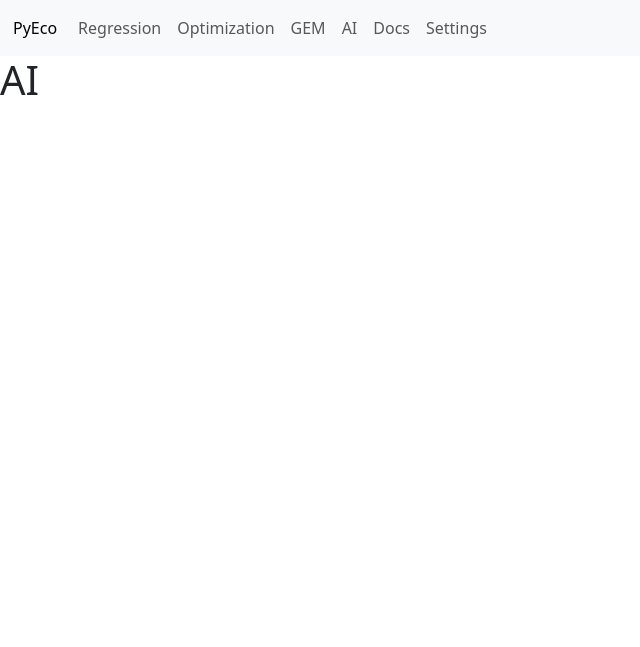
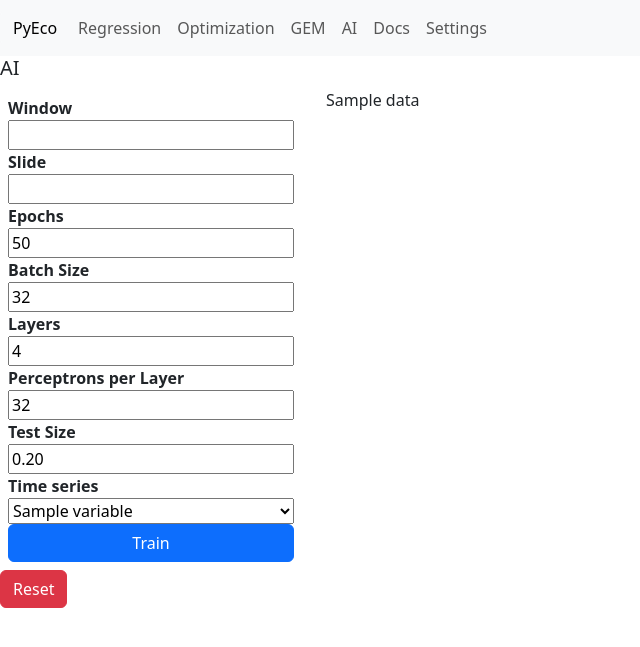
Before and after one commit to JoaquinBringas24/PyEco, a Flask app: template server/web/templates/ia.html in a window 1280 px wide. Shown: the top 647 px of the page, without its empty margins (0-640 px from the left). Run offline with Flask 3, Linux system fonts and the light colour scheme; the template is opened without the code that fills it: most values are stand-ins (such as "Sample title", 1, 10 or a date in 2020); parts of the project's set-up code (start-up, migrations or seed data) failed here and were passed over; some libraries are stand-ins or nearby versions.

Commit message:
Added AI template

```diff
--- a/server/web/templates/ia.html
+++ b/server/web/templates/ia.html
@@ -1,9 +1,9 @@
 {% extends "base.html"%} {% block content %}
-<h1>AI</h1>
+<h5>AI</h5>
 <div class="row">
   <div class="col-3">
+    {% if not variables %}
     <div class="custom-file m-2">
-      {% if not summary_coeffs %}
       <form action="/api/ai/upload" method="POST" enctype="multipart/form-data">
         <input
           type="file"
@@ -13,9 +13,57 @@
         />
         <button type="submit" class="btn btn-primary">Go</button>
       </form>
-      {% endif %}
     </div>
+    {% endif %} {% if variables %}
+
+    <form
+      enctype="multipart/form-data"
+      action="/api/ai/compute"
+      class="d-flex flex-column m-2"
+      method="POST"
+      id="regression-form"
+    >
+      <label style="font-weight: bold" for="Window">Window</label>
+      <input name="window" type="number" />
+      <label style="font-weight: bold" for="Slide">Slide</label>
+      <input name="slide" type="number" />
+      <label style="font-weight: bold" for="Epochs">Epochs</label>
+      <input name="epochs" type="number" value="50" />
+      <label style="font-weight: bold" for="Batch">Batch Size</label>
+      <input name="batch" type="number" value="32" />
+      <label style="font-weight: bold" for="Layers">Layers</label>
+      <input name="layers" type="number" value="4" />
+      <label style="font-weight: bold" for="Perceptrons"
+        >Perceptrons per Layer</label
+      >
+      <input name="perceptrons" type="number" value="32" />
+      <label style="font-weight: bold" for="Perceptrons">Test Size </label>
+      <input name="test_size" type="number" step="0.01" value="0.20" />
+
+      <label style="font-weight: bold" for="time_series">Time series</label>
+      <select name="time_series">
+        {% for variable in variables %}
+        <option>{{variable}}</option>
+        {% endfor %}
+      </select>
+      <button type="submit" class="btn btn-primary">Train</button>
+    </form>
+    <button onclick="location.href = '/ai'" class="btn btn-danger">
+      Reset
+    </button>
   </div>
+  {% endif %} {% if data %}
+  <div class="col-5">{{data | safe}}</div>
+  <script>
+    new DataTable("#myTable", {
+      fixedColumns: true,
+      paging: true,
+      scrollCollapse: true,
+      scrollX: 1000,
+      scrollY: 400,
+    });
+  </script>
+  {% endif %}
 </div>
 
 {% endblock %}
```
